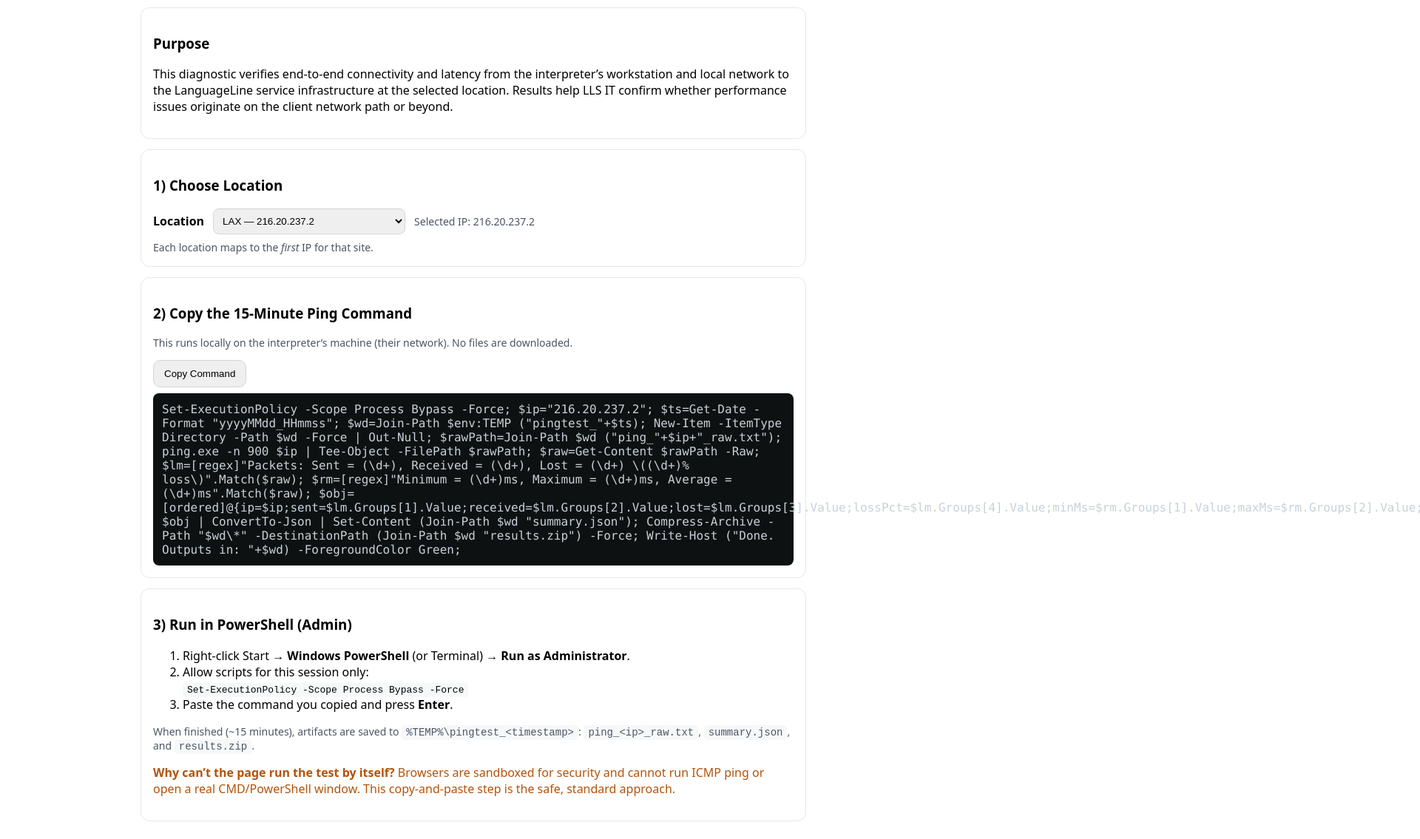
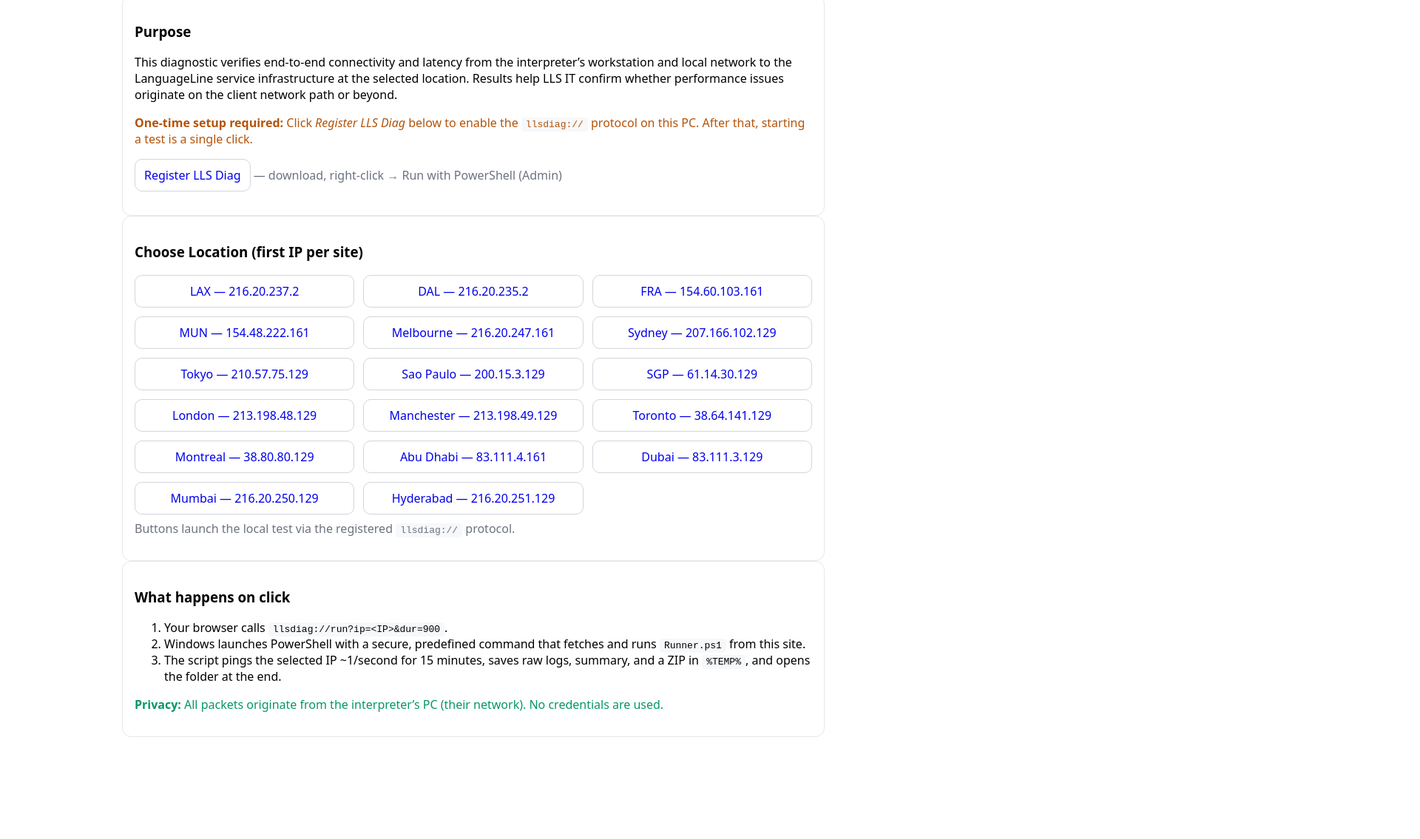
Before and after one commit to jasonromanbarrantes/net-ping-test, a plain HTML site: page index.html in a window 1280 px wide. Shown: the part 101-1236 px from the top of the page at 74% size, 1920 px wide, since content can reach past the window. After the commit the page ends 1122 px from the top, so only its background shows below. Drawn offline with Linux system fonts and the light colour scheme.

Commit message:
Add files via upload

```diff
--- a/index.html
+++ b/index.html
@@ -3,24 +3,22 @@
 <head>
   <meta charset="utf-8" />
   <meta name="viewport" content="width=device-width,initial-scale=1" />
-  <title>LLS – 15-Minute Connectivity Ping</title>
+  <title>LLS – 15-Min Connectivity Ping</title>
   <style>
-    body{font-family:system-ui,Arial,Helvetica,sans-serif;max-width:900px;margin:24px auto;padding:0 16px}
-    h1{margin:0 0 8px}
+    body{font-family:system-ui,Arial,Helvetica,sans-serif;max-width:950px;margin:24px auto;padding:0 16px}
+    h1{margin:0 0 6px}
     .muted{color:#6b7280}
-    .card{border:1px solid #e5e7eb;border-radius:12px;padding:16px;margin:14px 0}
+    .grid{display:grid;grid-template-columns:repeat(auto-fit,minmax(240px,1fr));gap:12px;margin-top:12px}
+    .card{border:1px solid #e5e7eb;border-radius:12px;padding:16px}
+    .btn{display:inline-block;padding:10px 12px;border-radius:10px;border:1px solid #d1d5db;text-decoration:none;text-align:center}
+    .btn:hover{background:#f8fafc}
     code{background:#f6f8fa;padding:2px 6px;border-radius:4px}
-    .btn{display:inline-block;padding:10px 14px;border-radius:10px;border:1px solid #d1d5db;text-decoration:none;cursor:pointer}
-    select{padding:8px;border:1px solid #d1d5db;border-radius:8px;min-width:260px}
-    .row{display:flex;gap:12px;flex-wrap:wrap;align-items:center}
-    .cmd{white-space:pre-wrap;background:#0e1111;color:#c8d1d9;padding:12px;border-radius:8px;font-family:ui-monospace,Menlo,Consolas,monospace}
-    .note{font-size:14px;color:#4b5563}
-    .success{color:#059669;margin-left:8px}
     .warn{color:#b45309}
+    .ok{color:#059669}
   </style>
 </head>
 <body>
-  <h1>LLS – 15-Minute Connectivity Ping</h1>
+  <h1>LLS – 15-Min Connectivity Ping</h1>
   <div class="muted">Client-to-Server network path verification</div>
 
   <div class="card">
@@ -30,125 +28,43 @@
       to the LanguageLine service infrastructure at the selected location. Results help LLS IT confirm whether performance
       issues originate on the client network path or beyond.
     </p>
+    <p class="warn"><strong>One-time setup required:</strong> Click <em>Register LLS Diag</em> below to enable the
+      <code>llsdiag://</code> protocol on this PC. After that, starting a test is a single click.</p>
+    <p><a class="btn" href="Register-LLSDiag.ps1" download>Register LLS Diag</a> <span class="muted">— download, right-click → Run with PowerShell (Admin)</span></p>
   </div>
 
   <div class="card">
-    <h3>1) Choose Location</h3>
-    <div class="row">
-      <label for="loc"><strong>Location</strong></label>
-      <select id="loc"></select>
-      <div id="ipview" class="note"></div>
+    <h3>Choose Location (first IP per site)</h3>
+    <div class="grid">
+      <a class="btn" href="llsdiag://run?ip=216.20.237.2&dur=900">LAX — 216.20.237.2</a>
+      <a class="btn" href="llsdiag://run?ip=216.20.235.2&dur=900">DAL — 216.20.235.2</a>
+      <a class="btn" href="llsdiag://run?ip=154.60.103.161&dur=900">FRA — 154.60.103.161</a>
+      <a class="btn" href="llsdiag://run?ip=154.48.222.161&dur=900">MUN — 154.48.222.161</a>
+      <a class="btn" href="llsdiag://run?ip=216.20.247.161&dur=900">Melbourne — 216.20.247.161</a>
+      <a class="btn" href="llsdiag://run?ip=207.166.102.129&dur=900">Sydney — 207.166.102.129</a>
+      <a class="btn" href="llsdiag://run?ip=210.57.75.129&dur=900">Tokyo — 210.57.75.129</a>
+      <a class="btn" href="llsdiag://run?ip=200.15.3.129&dur=900">Sao Paulo — 200.15.3.129</a>
+      <a class="btn" href="llsdiag://run?ip=61.14.30.129&dur=900">SGP — 61.14.30.129</a>
+      <a class="btn" href="llsdiag://run?ip=213.198.48.129&dur=900">London — 213.198.48.129</a>
+      <a class="btn" href="llsdiag://run?ip=213.198.49.129&dur=900">Manchester — 213.198.49.129</a>
+      <a class="btn" href="llsdiag://run?ip=38.64.141.129&dur=900">Toronto — 38.64.141.129</a>
+      <a class="btn" href="llsdiag://run?ip=38.80.80.129&dur=900">Montreal — 38.80.80.129</a>
+      <a class="btn" href="llsdiag://run?ip=83.111.4.161&dur=900">Abu Dhabi — 83.111.4.161</a>
+      <a class="btn" href="llsdiag://run?ip=83.111.3.129&dur=900">Dubai — 83.111.3.129</a>
+      <a class="btn" href="llsdiag://run?ip=216.20.250.129&dur=900">Mumbai — 216.20.250.129</a>
+      <a class="btn" href="llsdiag://run?ip=216.20.251.129&dur=900">Hyderabad — 216.20.251.129</a>
     </div>
-    <div class="note" style="margin-top:8px">
-      Each location maps to the <em>first</em> IP for that site.
-    </div>
+    <p class="muted" style="margin-top:8px">Buttons launch the local test via the registered <code>llsdiag://</code> protocol.</p>
   </div>
 
   <div class="card">
-    <h3>2) Copy the 15-Minute Ping Command</h3>
-    <p class="note">This runs locally on the interpreter’s machine (their network). No files are downloaded.</p>
-    <div class="row" style="margin:8px 0">
-      <button class="btn" id="copyBtn">Copy Command</button>
-      <span id="copied" class="success" style="display:none">Copied</span>
-    </div>
-    <div class="cmd" id="cmdPreview"></div>
+    <h3>What happens on click</h3>
+    <ol>
+      <li>Your browser calls <code>llsdiag://run?ip=&lt;IP&gt;&amp;dur=900</code>.</li>
+      <li>Windows launches PowerShell with a secure, predefined command that fetches and runs <code>Runner.ps1</code> from this site.</li>
+      <li>The script pings the selected IP ~1/second for 15 minutes, saves raw logs, summary, and a ZIP in <code>%TEMP%</code>, and opens the folder at the end.</li>
+    </ol>
+    <p class="ok"><strong>Privacy:</strong> All packets originate from the interpreter’s PC (their network). No credentials are used.</p>
   </div>
-
-  <div class="card">
-    <h3>3) Run in PowerShell (Admin)</h3>
-    <ol>
-      <li>Right-click Start → <strong>Windows PowerShell</strong> (or Terminal) → <strong>Run as Administrator</strong>.</li>
-      <li>Allow scripts for this session only:<br>
-        <code>Set-ExecutionPolicy -Scope Process Bypass -Force</code>
-      </li>
-      <li>Paste the command you copied and press <strong>Enter</strong>.</li>
-    </ol>
-    <p class="note">
-      When finished (~15 minutes), artifacts are saved to <code>%TEMP%\pingtest_&lt;timestamp&gt;</code>:
-      <code>ping_&lt;ip&gt;_raw.txt</code>, <code>summary.json</code>, and <code>results.zip</code>.
-    </p>
-    <p class="warn"><strong>Why can’t the page run the test by itself?</strong> Browsers are sandboxed for security and cannot run ICMP ping
-      or open a real CMD/PowerShell window. This copy-and-paste step is the safe, standard approach.</p>
-  </div>
-
-  <script>
-    // First IP per site (as requested)
-    const locations = [
-      { name: "LAX", ip: "216.20.237.2" },
-      { name: "DAL", ip: "216.20.235.2" },
-      { name: "FRA", ip: "154.60.103.161" },
-      { name: "MUN", ip: "154.48.222.161" },
-      { name: "Melbourne", ip: "216.20.247.161" },
-      { name: "Sydney", ip: "207.166.102.129" },
-      { name: "Tokyo", ip: "210.57.75.129" },
-      { name: "Sao Paulo", ip: "200.15.3.129" },
-      { name: "SGP", ip: "61.14.30.129" },
-      { name: "London", ip: "213.198.48.129" },
-      { name: "Manchester", ip: "213.198.49.129" },
-      { name: "Toronto", ip: "38.64.141.129" },
-      { name: "Montreal", ip: "38.80.80.129" },
-      { name: "Abu Dhabi", ip: "83.111.4.161" },
-      { name: "Dubai", ip: "83.111.3.129" },
-      { name: "Mumbai", ip: "216.20.250.129" },
-      { name: "Hyderabad", ip: "216.20.251.129" },
-      // (LAX/Linc and DAL/Linc second IPs omitted by request; using first IP per site)
-      // (Extra SGP entries omitted; using first IP 61.14.30.129)
-    ];
-
-    const locSel = document.getElementById("loc");
-    const ipview = document.getElementById("ipview");
-    const cmdPreview = document.getElementById("cmdPreview");
-    const copyBtn = document.getElementById("copyBtn");
-    const copied = document.getElementById("copied");
-
-    locations.forEach((l, i) => {
-      const opt = document.createElement("option");
-      opt.value = l.ip;
-      opt.textContent = `${l.name} — ${l.ip}`;
-      if (i === 0) opt.selected = true;
-      locSel.appendChild(opt);
-    });
-
-    function buildCommand(ip){
-      // 15 minutes ≈ 900 echoes at 1 pkt/sec (-n 900)
-      // Saves raw output + summary.json + results.zip in %TEMP%\pingtest_<timestamp>
-      return [
-        'Set-ExecutionPolicy -Scope Process Bypass -Force;',
-        '$ip="'+ip+'";',
-        '$ts=Get-Date -Format "yyyyMMdd_HHmmss";',
-        '$wd=Join-Path $env:TEMP ("pingtest_"+$ts);',
-        'New-Item -ItemType Directory -Path $wd -Force | Out-Null;',
-        '$rawPath=Join-Path $wd ("ping_"+$ip+"_raw.txt");',
-        'ping.exe -n 900 $ip | Tee-Object -FilePath $rawPath;',
-        '$raw=Get-Content $rawPath -Raw;',
-        '$lm=[regex]"Packets: Sent = (\\d+), Received = (\\d+), Lost = (\\d+) \\((\\d+)% loss\\)".Match($raw);',
-        '$rm=[regex]"Minimum = (\\d+)ms, Maximum = (\\d+)ms, Average = (\\d+)ms".Match($raw);',
-        '$obj=[ordered]@{ip=$ip;sent=$lm.Groups[1].Value;received=$lm.Groups[2].Value;lost=$lm.Groups[3].Value;lossPct=$lm.Groups[4].Value;minMs=$rm.Groups[1].Value;maxMs=$rm.Groups[2].Value;avgMs=$rm.Groups[3].Value};',
-        '$obj | ConvertTo-Json | Set-Content (Join-Path $wd "summary.json");',
-        'Compress-Archive -Path "$wd\\*" -DestinationPath (Join-Path $wd "results.zip") -Force;',
-        'Write-Host ("Done. Outputs in: "+$wd) -ForegroundColor Green;'
-      ].join(' ');
-    }
-
-    function refresh(){
-      const ip = locSel.value;
-      ipview.textContent = "Selected IP: "+ip;
-      cmdPreview.textContent = buildCommand(ip);
-      copied.style.display = "none";
-    }
-
-    locSel.addEventListener("change", refresh);
-    refresh();
-
-    copyBtn.addEventListener("click", async () => {
-      try {
-        await navigator.clipboard.writeText(cmdPreview.textContent);
-        copied.style.display = "inline";
-        setTimeout(()=> copied.style.display="none", 2200);
-      } catch(e){
-        alert("Copy failed. Manually select and copy the command.");
-      }
-    });
-  </script>
 </body>
 </html>
```
Also changed, not shown: 3 other files.
